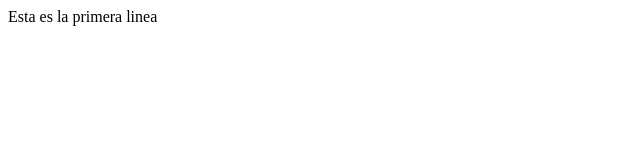
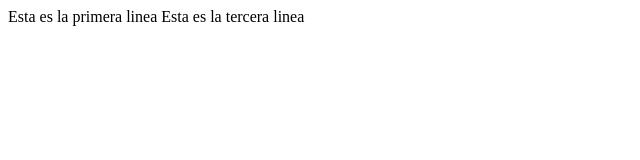
Before and after one commit to javierboix/test003, a plain HTML site: page index.html in a window 1280 px wide. Shown: the whole page, without its empty margins (0-640 px from the left). Drawn offline with Linux system fonts and the light colour scheme.

Commit message:
Esta es mi tercera version

```diff
--- a/index.html
+++ b/index.html
@@ -6,5 +6,6 @@
     </head>
 <body>
     <p1>Esta es la primera linea</p1>
+    <p3>Esta es la tercera linea</p3>
 </body>
 </html>
```
